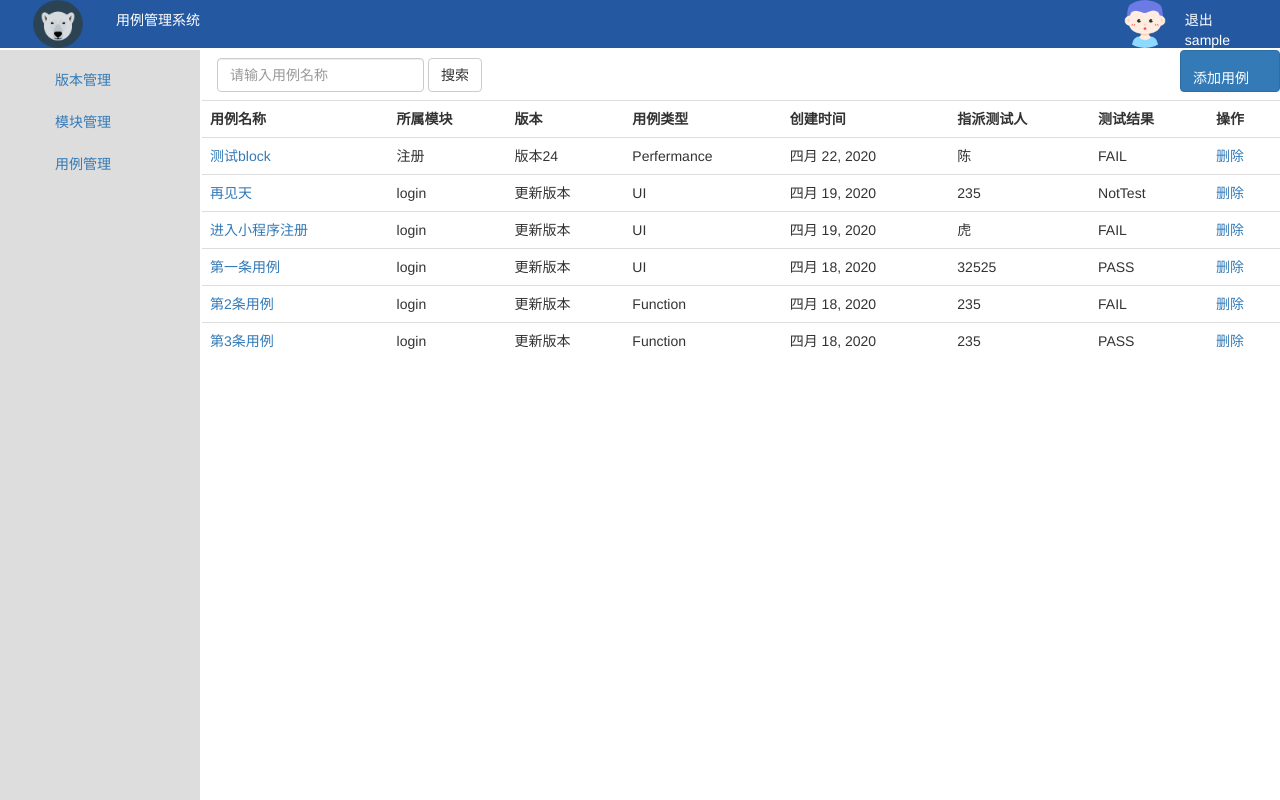
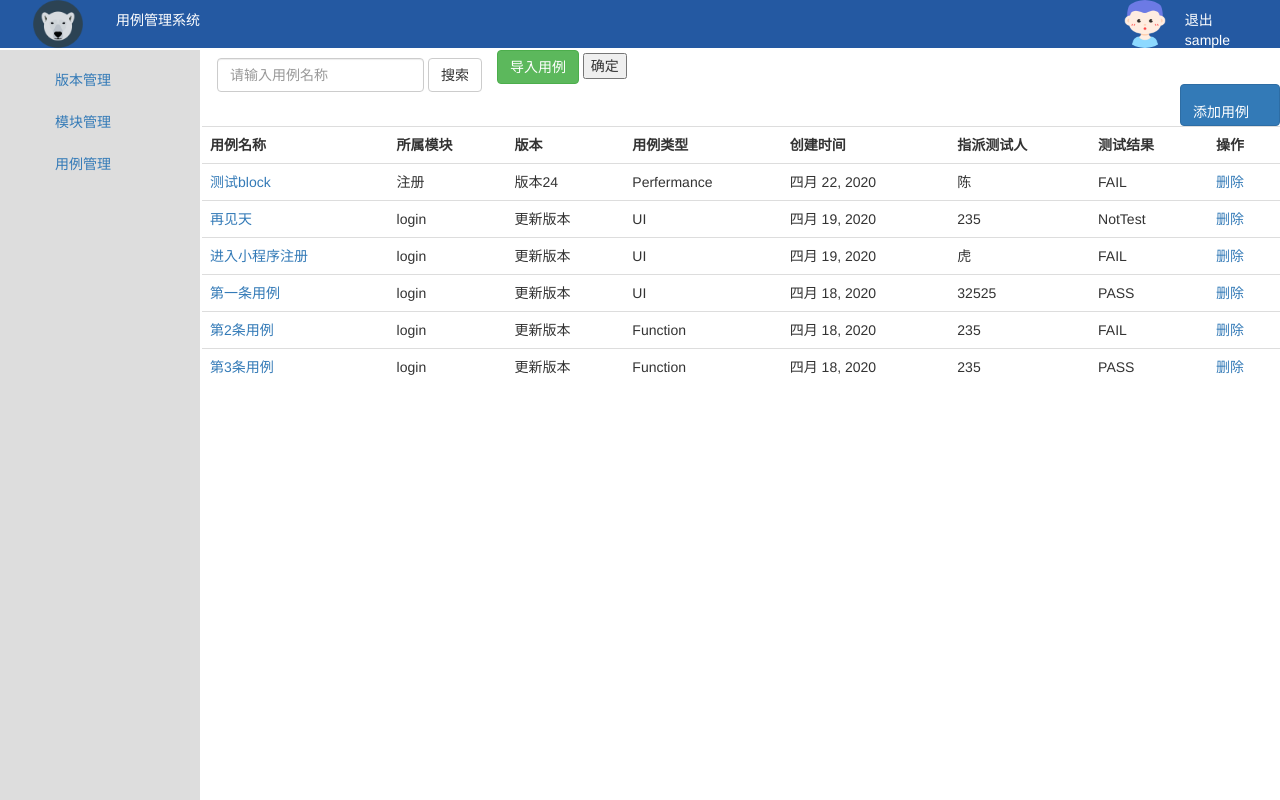
Before and after one commit to sailorchen/case_manage, a Django app: template templates/testcases.html in a window 1280 px wide. Run offline with Django 3.2, Linux system fonts and the light colour scheme; data comes from the database, SQL or seed files in the repository; both versions use the stored data as it was after the commit; tables that the repository leaves empty hold one stand-in row (values such as "Sample post"); the template is opened without the code that fills it: values that come from a table or form of the project are taken from there, most other values are stand-ins (such as "Sample title", 1, 10 or a date in 2020); some libraries are stand-ins or nearby versions.

Commit message:
upload testcase

```diff
--- a/mytc/settings.py
+++ b/mytc/settings.py
@@ -120,3 +120,6 @@ USE_TZ = True
 
 STATIC_URL = '/static/'
 STATICFILES_DIRS =[os.path.join(BASE_DIR,'static'),]
+
+#配置上传文件的路径
+MEDIA_ROOT = os.path.join(BASE_DIR,'upload')
--- a/static/mycss/common.css
+++ b/static/mycss/common.css
@@ -81,3 +81,13 @@ body{
 .green{
     color:green;
 }
+.fileinput-button {
+    position: relative;
+    display: inline-block;
+    overflow: hidden;
+}
+ .fileinput-button input{
+    position: absolute;
+    right: 0px;
+    top: 0px;
+}
--- a/tcmanage/urls.py
+++ b/tcmanage/urls.py
@@ -11,6 +11,7 @@ urlpatterns = [
     path('testcases/<int:case_id>', views.get_case_detail,name='case_detail'),
     path('commit_result',views.commit_result,name='commit_result'),
     path('delete_case/<int:case_id>',views.delete_case,name='delete_case'),
+    path('upload_case',views.upload_case,name='upload_case'),
     path('login', views.login,name='login'),
     path('register', views.register,name='register'),
     path('log_out', views.log_out,name='log_out'),
--- a/templates/testcases.html
+++ b/templates/testcases.html
@@ -1,6 +1,4 @@
 {% extends 'base.html' %}
-
-{% load static %}
 
 {% block search %}
 	<form class="navbar-form navbar-left" role="search" method="GET">
@@ -9,6 +7,14 @@
 		    <input type="text" class="form-control" placeholder="请输入用例名称">
 		  </div>
 		  <button type="submit" class="btn btn-default">搜索</button>
+	</form>
+	<form enctype="multipart/form-data" action="{% url 'upload_case' %}" method="post">
+	    {% csrf_token %}
+	    <span class="btn btn-success fileinput-button">
+			<span>导入用例</span>
+			<input type="file" name="file">
+	    </span>
+	    <input type="submit"  value="确定">
 	</form>
 	<a class="btn btn-primary" href="{% url 'add_testcase' %}" role="button"
 	style="padding-top: 20px; float: right; line-height: 1;padding-right:30px;">添加用例</a>
```
Also changed, not shown: tcmanage/views.py (+15 -0 lines), db.sqlite3. Lines whose indentation alone changed are shown as unchanged.
